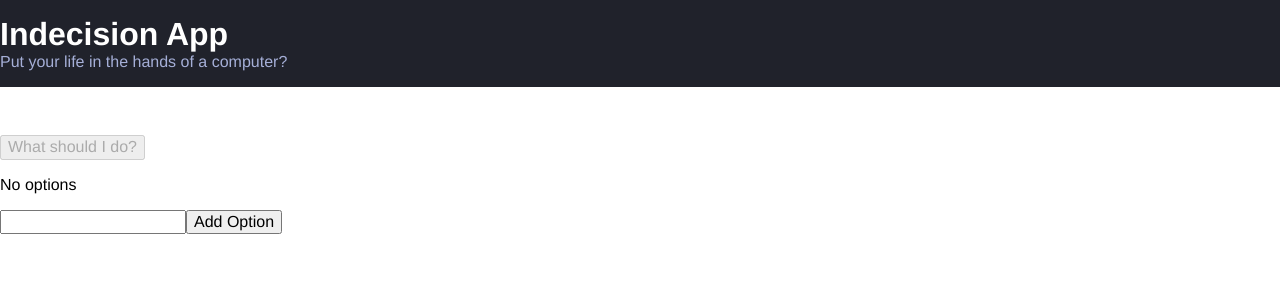
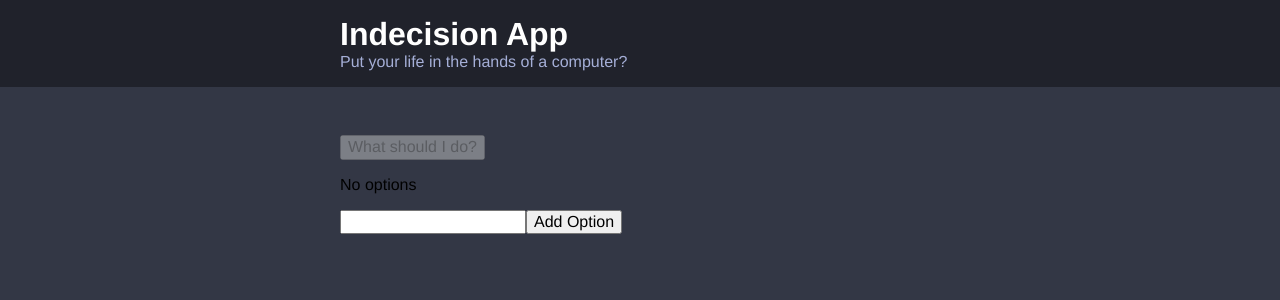
Before and after one commit to andy-wanganqi/learn-react-indecision, a React app: page / in a window 1280 px wide. Shown: the top 300 px of the page. Built offline with nearby package versions, Linux system fonts and the light colour scheme.

Commit message:
67. Theming with Variables

```diff
--- a/src/components/header.jsx
+++ b/src/components/header.jsx
@@ -2,8 +2,10 @@ import React from "react"
 
 const Header = (props) => (
   <div className="header">
-    <h1 className="header__title">{props.title}</h1>
-    <h2 className="header__subtitle">Put your life in the hands of a computer?</h2>
+    <div className="container">
+      <h1 className="header__title">{props.title}</h1>
+      <h2 className="header__subtitle">Put your life in the hands of a computer?</h2>
+    </div>
   </div>
 )
 Header.defaultProps = {
--- a/src/components/indecision-app.jsx
+++ b/src/components/indecision-app.jsx
@@ -80,6 +80,7 @@ class IndecisionApp extends React.Component {
     return (
       <div>
         <Header />
+        <div className='container'>
           <Action
             isOptionsValid={this.isOptionsValid()}
             handleMakeDecision={this.handleMakeDecision}
@@ -91,6 +92,7 @@ class IndecisionApp extends React.Component {
           <OptionForm
             handleAddOption={this.handleAddOption}
           />
+        </div>
         <OptionModal
           selectedOption={this.state.selectedOption}
           handleCloseOptionModal={this.handleCloseOptionModal}
--- a/src/styles/base/_base.scss
+++ b/src/styles/base/_base.scss
@@ -4,5 +4,6 @@ html {
 
 body {
   font-family: Helvetica, Arial, sans-serif;
-  font-size: 1.6rem;
+  font-size: $size-1;
+  background-color: $dark-blue;
 }
--- /dev/null
+++ b/src/styles/base/_settings.scss
@@ -0,0 +1,7 @@
+$off-black: #20222b;
+$off-white: #a5afd7;
+$dark-blue: #333745;
+
+$size-1: 1.6rem;
+$size-2: 3.2rem;
+$size-3: 4.8rem;
--- /dev/null
+++ b/src/styles/components/_container.scss
@@ -0,0 +1,5 @@
+.container {
+  max-width: 60rem;
+  margin: 0 auto;
+  padding: 0 $size-1;
+}
--- a/src/styles/components/_header.scss
+++ b/src/styles/components/_header.scss
@@ -1,19 +1,19 @@
 .header {
-  background: #20222b;
+  background: $off-black;
   color: white;
-  margin-bottom: 4.8rem;
-  padding: 1.6rem 0;
+  margin-bottom: $size-3;
+  padding: $size-1 0;
 }
 
 //BEM: block element modifier
 .header__title {
-  font-size: 3.2rem;
+  font-size: $size-2;
   margin: 0;
 }
 
 .header__subtitle {
-  color: #a5afd7;
-  font-size: 1.6rem;
+  color: $off-white;
+  font-size: $size-1;
   font-weight: 500;
   margin: 0;
 }
--- a/src/styles/index.scss
+++ b/src/styles/index.scss
@@ -1,4 +1,6 @@
-@import './base/_base';
+@import './base/settings';
+@import './base/base';
+@import './components/container';
 @import './components/header';
 
 $brand-color: blue;
```
Lines whose indentation alone changed are shown as unchanged.
